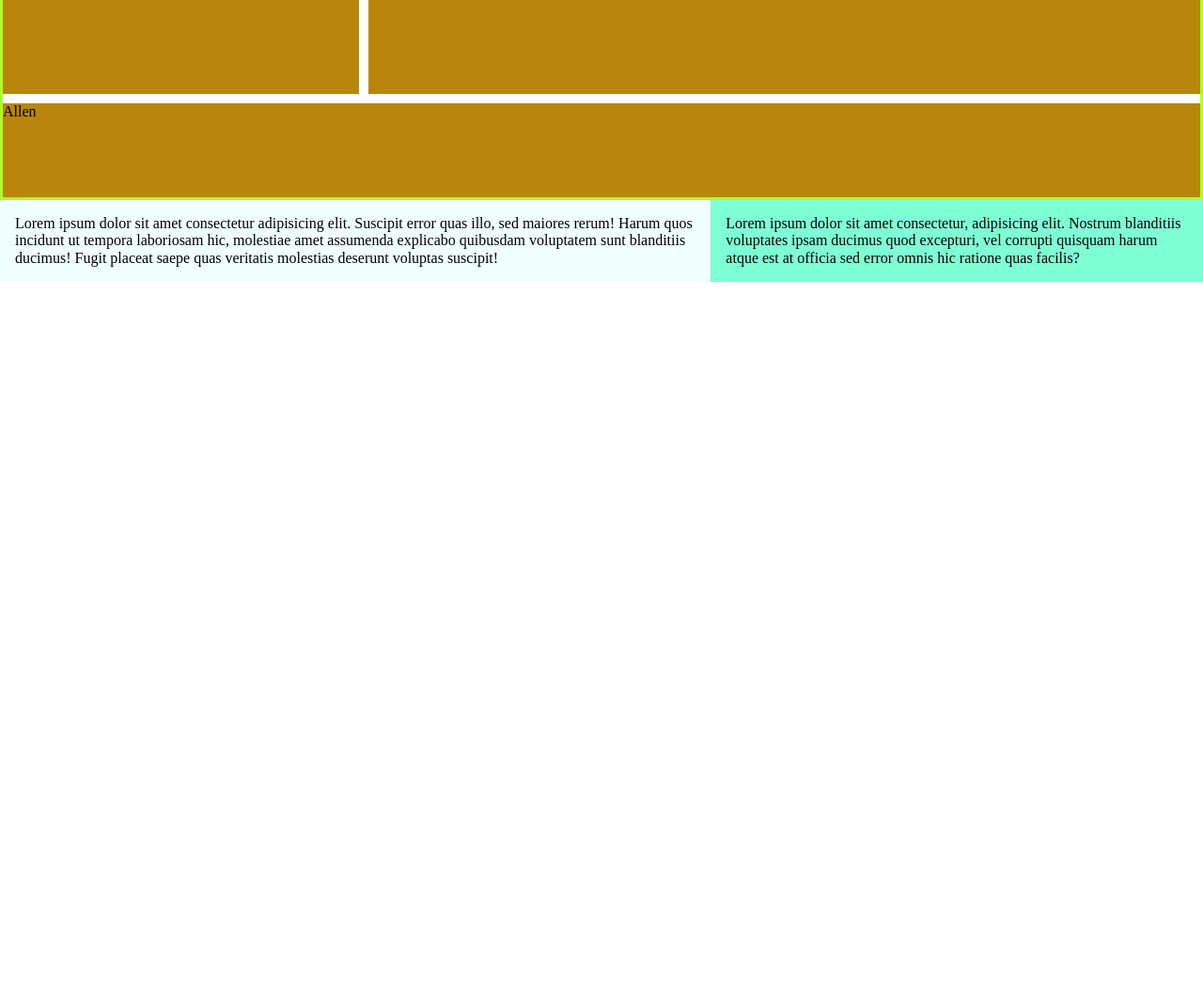
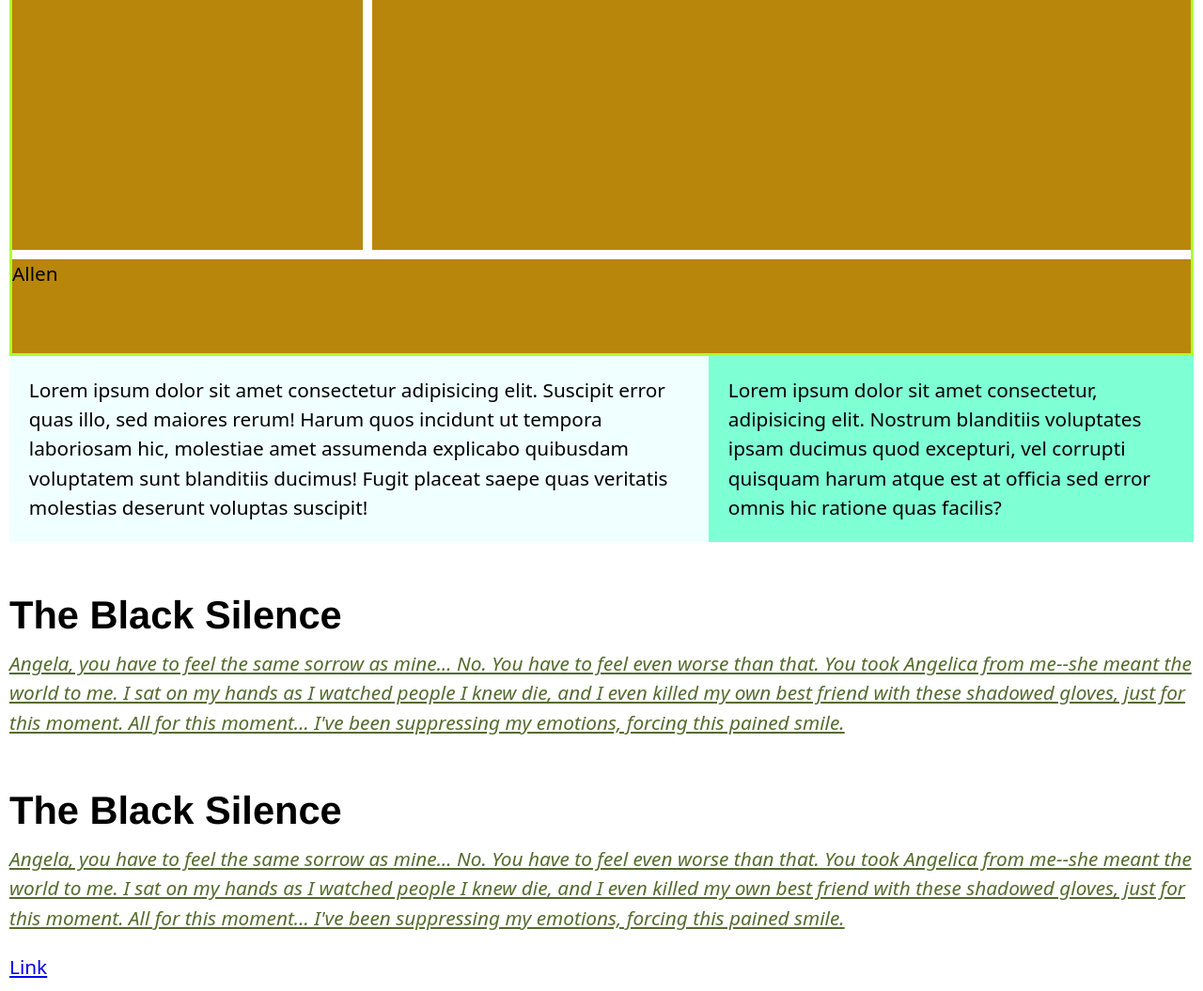
Before and after one commit to jzecenarubio/HTML_Advanced, a plain HTML site: page index.html in a window 1280 px wide. Shown: the part 1532-2587 px from the top of the page at 94% size. Before the commit the page ends 1832 px from the top, so only its background shows below. Drawn offline with Linux system fonts and the light colour scheme.

Commit message:
Added more text and modifiers

```diff
--- a/css/styles.css
+++ b/css/styles.css
@@ -1,8 +1,5 @@
 /* *, *::before, *::after {
   box-sizing: border-box;
-}
-html {
-  font-size: 100%;
 }
 .body {
   margin: 10px;
@@ -33,6 +30,27 @@ html {
   background: midnightblue;
   position: relative;
 } */
+ html {
+  font-size: 100%;
+}
+body {
+  margin: 10px;
+  font-family: system-ui, -apple-system, BlinkMacSystemFont, 'Segoe UI', Roboto, Oxygen, Ubuntu, Cantarell, 'Open Sans', 'Helvetica Neue', sans-serif;
+  font-size: 1rem;
+  line-height: 1.5rem;
+}
+h1 {
+  font-family: 'Franklin Gothic Medium', 'Arial Narrow', Arial, sans-serif;
+  font-size: 2rem;
+  margin: 3rem 0 1rem;
+}
+p {
+  text-decoration: underline;
+  font-weight: normal;
+  font-style: italic;
+  font-size: 1rem;
+  color: darkolivegreen;
+}
 .tweet {
   border: 3px solid red;
   margin: 10px;
@@ -123,3 +141,8 @@ html {
     font-size: 12px;
   }
 }
+@media screen and (min-width: 400px) {
+  html {
+    font-size: 130%;
+  }
+}
--- a/index.html
+++ b/index.html
@@ -62,5 +62,25 @@
         facilis?
       </div>
     </div>
+    <h1>The Black Silence</h1>
+    <p>
+      Angela, you have to feel the same sorrow as mine... No. You have to feel
+      even worse than that. You took Angelica from me--she meant the world to
+      me. I sat on my hands as I watched people I knew die, and I even killed my
+      own best friend with these shadowed gloves, just for this moment. All for
+      this moment... I've been suppressing my emotions, forcing this pained
+      smile.
+    </p>
+    <h1>The Black Silence</h1>
+    <p>
+      Angela, you have to feel the same sorrow as mine... No. You have to feel
+      even worse than that. You took Angelica from me--she meant the world to
+      me. I sat on my hands as I watched people I knew die, and I even killed my
+      own best friend with these shadowed gloves, just for this moment. All for
+      this moment... I've been suppressing my emotions, forcing this pained
+      smile.
+    </p>
+    <a href="#">Link</a>
+    <img src="" alt="">
   </body>
 </html>
```
